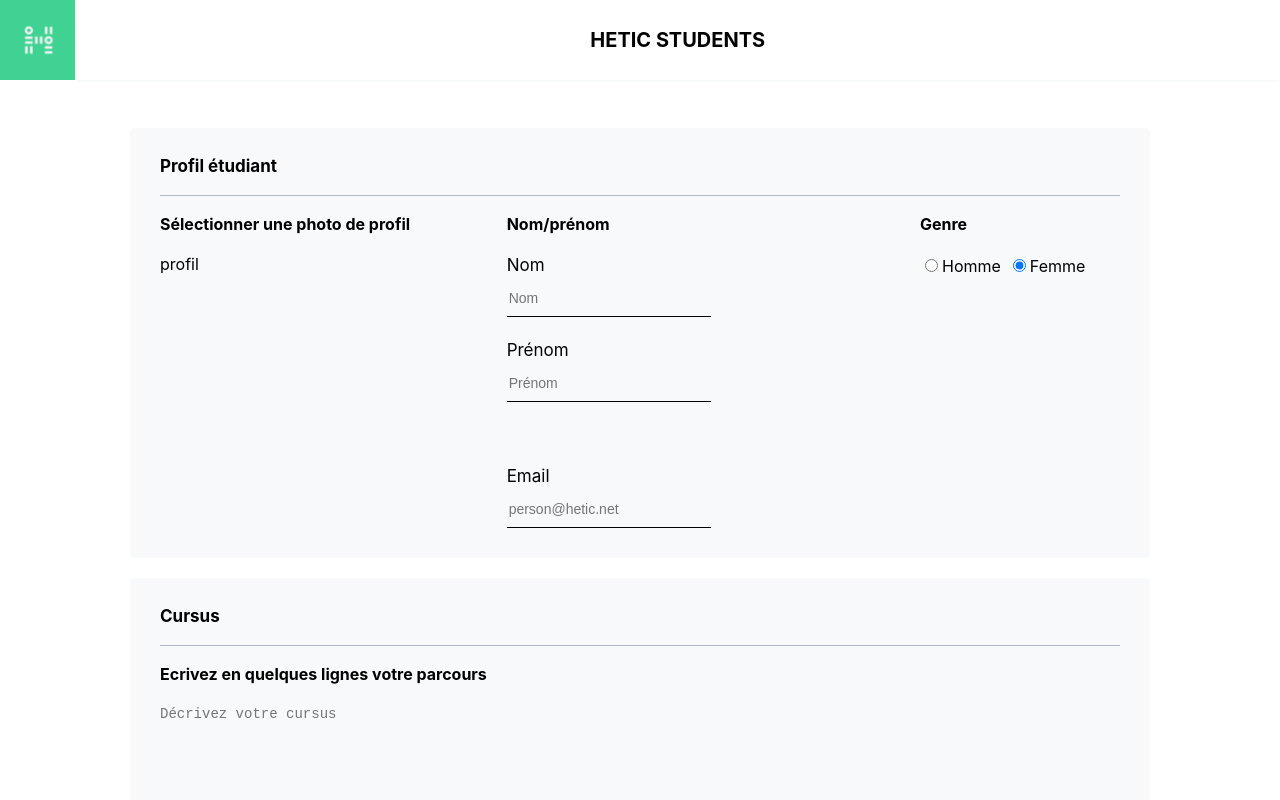
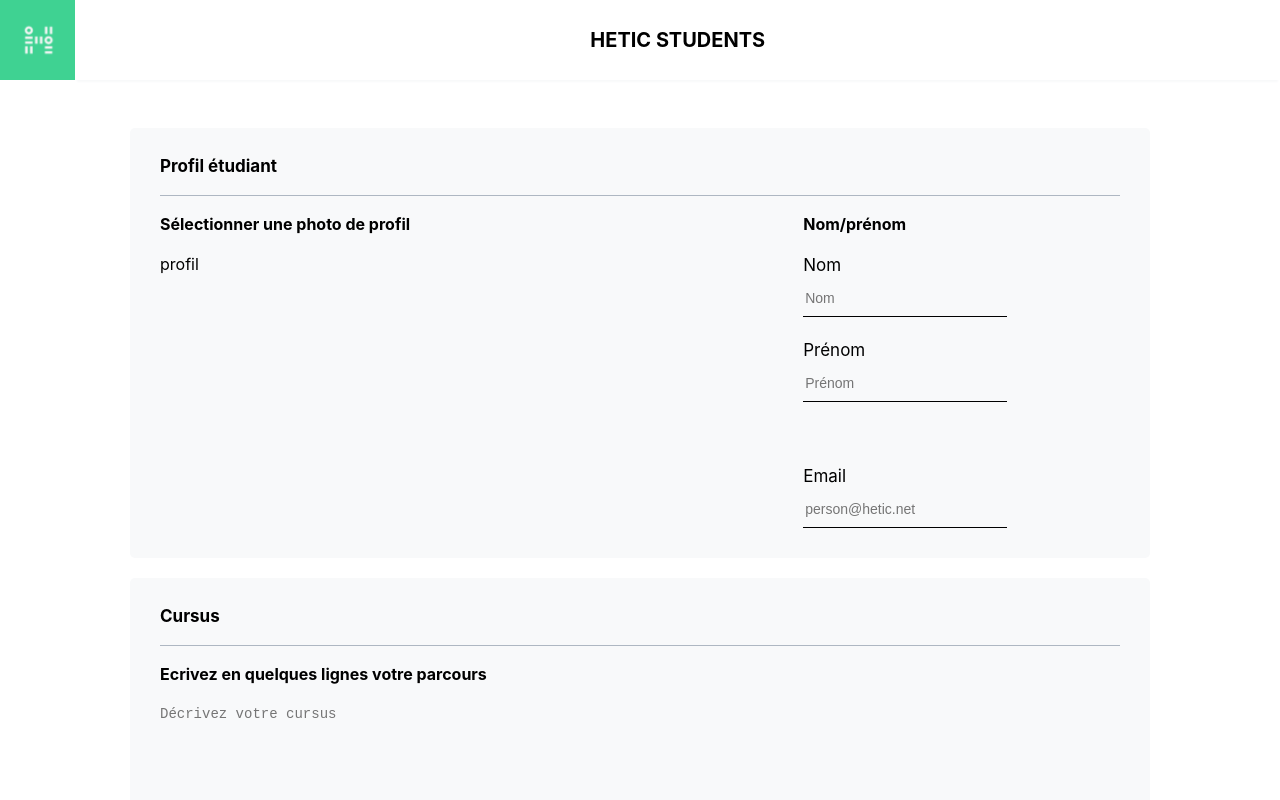
Before and after one commit to hichemamb/react-challenge-191026, a React (Create React App) app: page /student/profil in a window 1280 px wide. Shown: the top 800 px of the page. Built offline with nearby package versions, Linux system fonts and the light colour scheme.

Commit message:
[RC](remove elements): drop 'gender'

```diff
--- a/src/components/StudentUpdate/StudentUpdate.js
+++ b/src/components/StudentUpdate/StudentUpdate.js
@@ -48,13 +48,6 @@
                             </div>
 
                         </div>
-                        <div className="studentupdate-profil__gender">
-                            <h2>Genre</h2>
-                            <input type="radio" name="sexe" value="0" checked />
-                            <label for="huey">Homme</label>
-                            <input type="radio" name="sexe" value="1" checked />
-                            <label for="sexe">Femme</label>
-                        </div>
                     </div>
                 </Card>
                 <Card title="Cursus" width="75%" UpdateComponent={buttonUpdate}>
--- a/src/components/StudentUpdate/StudentUpdate.scss
+++ b/src/components/StudentUpdate/StudentUpdate.scss
@@ -18,16 +18,6 @@
             justify-content: space-between;
             width: 33%;
             min-width: 200px;
-        }
-        &__gender {
-            width: 20%;
-            min-width: 200px;
-            input {
-                margin-right: 4px;
-                &:not(:first-of-type){
-                    margin-left: 12px;
-                }
-            }
         }
     }
     h2 {
```
